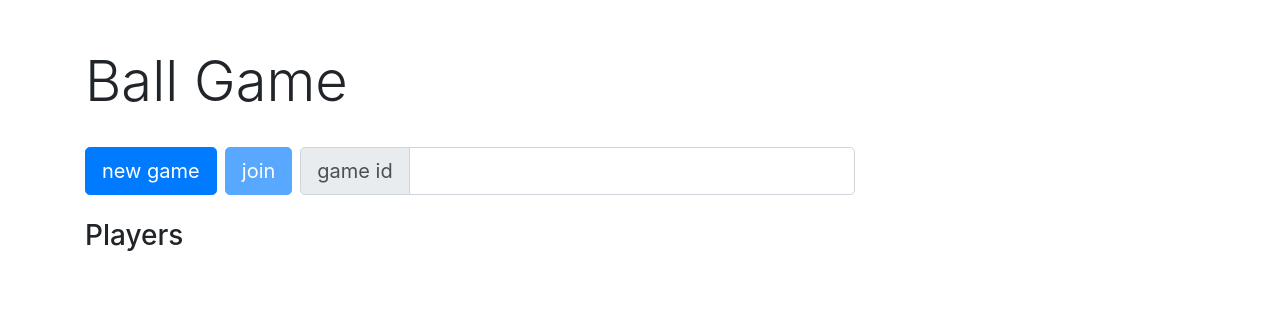
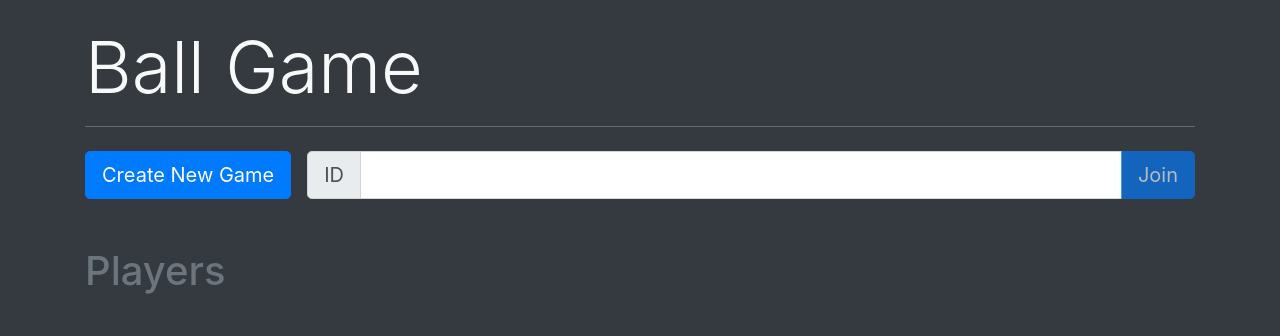
Before and after one commit to webceyhan/multiplayer-game-with-websockets, a website: page public/index.html in a window 1280 px wide. Drawn offline with nearby package versions, Linux system fonts and the light colour scheme.

Commit message:
layout refactoring

```diff
--- a/public/index.html
+++ b/public/index.html
@@ -18,36 +18,52 @@
 
         <title>Hello, world!</title>
     </head>
-    <body>
-        <div class="container py-5">
-            <h1 class="display-4">Ball Game</h1>
-            <br />
+    <body class="bg-dark text-light">
+        <header class="my-4">
+            <div class="container">
+                <h1 class="display-3">Ball Game</h1>
 
-            <div class="btn-toolbar">
-                <button id="create-btn" class="btn btn-lg btn-primary mr-2">
-                    new game
-                </button>
-                <button id="join-btn" class="btn btn-lg btn-primary mr-2">
-                    join
+                <hr class="bg-secondary" />
+            </div>
+        </header>
+
+        <main>
+            <div class="container">
+                <!-- Toolbar -->
+                <div class="btn-toolbar mb-5">
+                    <button id="create-btn" class="btn btn-lg btn-primary mr-3">
+                        Create New Game
                     </button>
 
-                <div class="input-group input-group-lg w-50">
+                    <div class="input-group input-group-lg flex-fill">
                         <div class="input-group-prepend">
-                        <div class="input-group-text">game id</div>
+                            <div class="input-group-text">ID</div>
                         </div>
                         <input id="game-id" class="form-control" type="text" />
+                        <div class="input-group-append">
+                            <button id="join-btn" class="btn btn-primary">
+                                Join
+                            </button>
+                        </div>
                     </div>
                 </div>
 
-            <br />
+                <!-- Players -->
+                <section class="mb-5">
+                    <h1 class="display-5 text-muted">Players</h1>
 
-            <h3>Players</h3>
-            <div id="players" class="list-group list-group-horizontal"></div>
+                    <div
+                        id="players"
+                        class="list-group list-group-horizontal justify-content-between"
+                    ></div>
+                </section>
 
-            <br />
-
+                <!-- Board -->
+                <section class="mb-5">
                     <div id="board" class="shadow"></div>
+                </section>
             </div>
+        </main>
 
         <!-- game logic -->
         <script src="main.js"></script>
```
Lines whose indentation alone changed are shown as unchanged.
